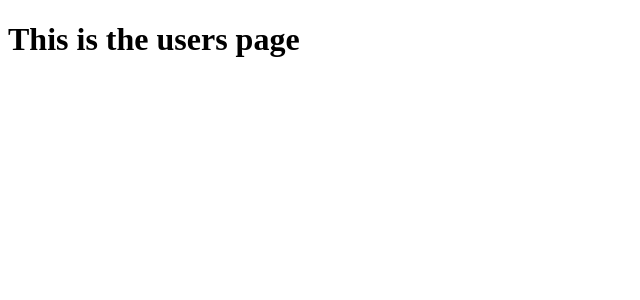
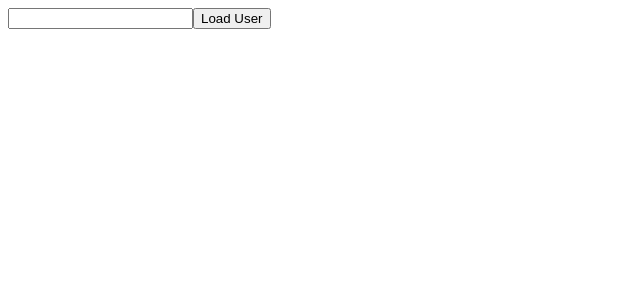
Before and after one commit to michaldobiezynski/nuxtBlog, a Nuxt app: page /users in a window 1280 px wide. Shown: the top 300 px of the page, without its empty margins (0-640 px from the left). Built offline with nearby package versions, Linux system fonts and the light colour scheme.

Commit message:
adding Links & Navigating Around

```diff
--- a/pages/index.vue
+++ b/pages/index.vue
@@ -1,9 +1,11 @@
 <template>
-  <Tutorial/>
+  <section>
+    <nuxt-link to="/users">Users</nuxt-link>
+  </section>
 </template>
 
 <script>
 export default {
-  name: 'IndexPage'
-}
+  name: "IndexPage",
+};
 </script>
--- a/pages/users/index.vue
+++ b/pages/users/index.vue
@@ -1,3 +1,20 @@
 <template>
-  <h1>This is the users page</h1>
+  <div>
+    <input type="text" v-model="userId" />
+    <button @click="onLoadUser">Load User</button>
+  </div>
 </template>
+<script>
+export default {
+  data() {
+    return {
+      userId: "",
+    };
+  },
+  methods: {
+    onLoadUser() {
+      this.$router.push("/users/" + this.userId);
+    },
+  },
+};
+</script>
```
